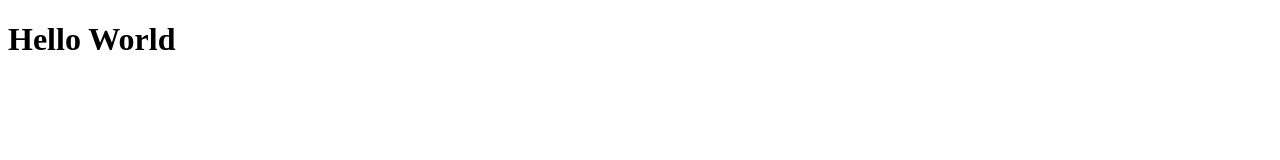
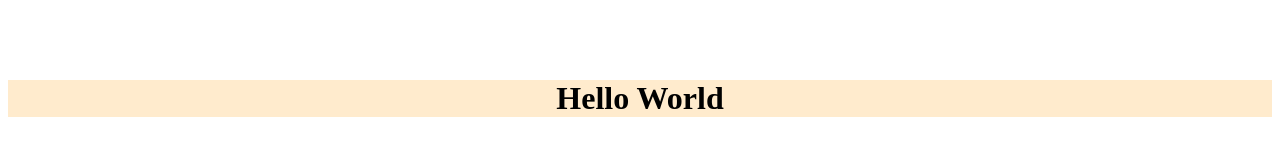
Before and after one commit to HanmaDaiki/test-repository, a plain HTML site: page index.html in a window 1280 px wide. Drawn offline with Linux system fonts and the light colour scheme.

Commit message:
feat: style 4 title

```diff
--- a/index.css
+++ b/index.css
@@ -0,0 +1,5 @@
+.title {
+  margin: 80px 0 0;
+  text-align: center;
+  background-color: blanchedalmond;
+}
--- a/index.html
+++ b/index.html
@@ -5,9 +5,10 @@
   <meta name="viewport"
         content="width=device-width, user-scalable=no, initial-scale=1.0, maximum-scale=1.0, minimum-scale=1.0">
   <meta http-equiv="X-UA-Compatible" content="ie=edge">
+  <link rel="stylesheet" href="./index.css">
   <title>Document</title>
 </head>
 <body>
-  <h1>Hello World</h1>
+  <h1 class="title">Hello World</h1>
 </body>
 </html>
```
